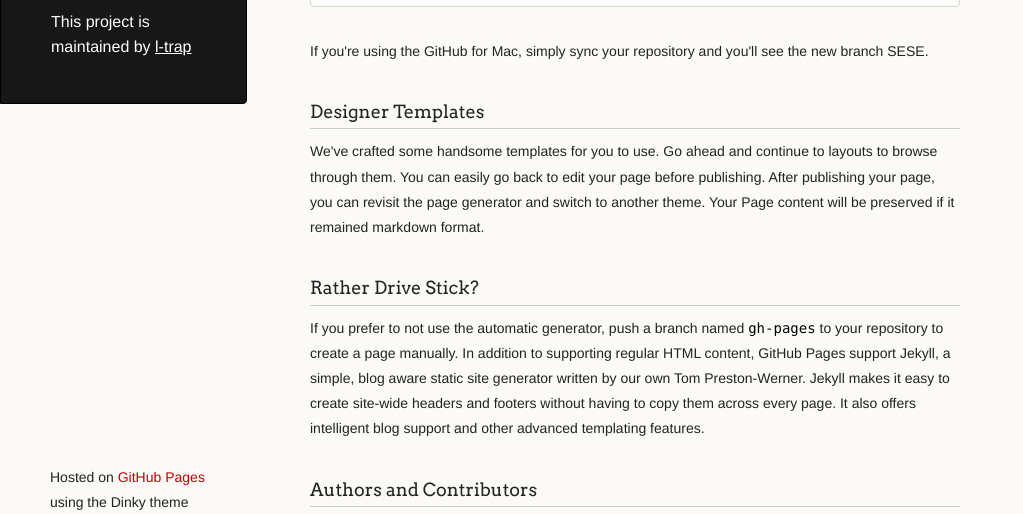
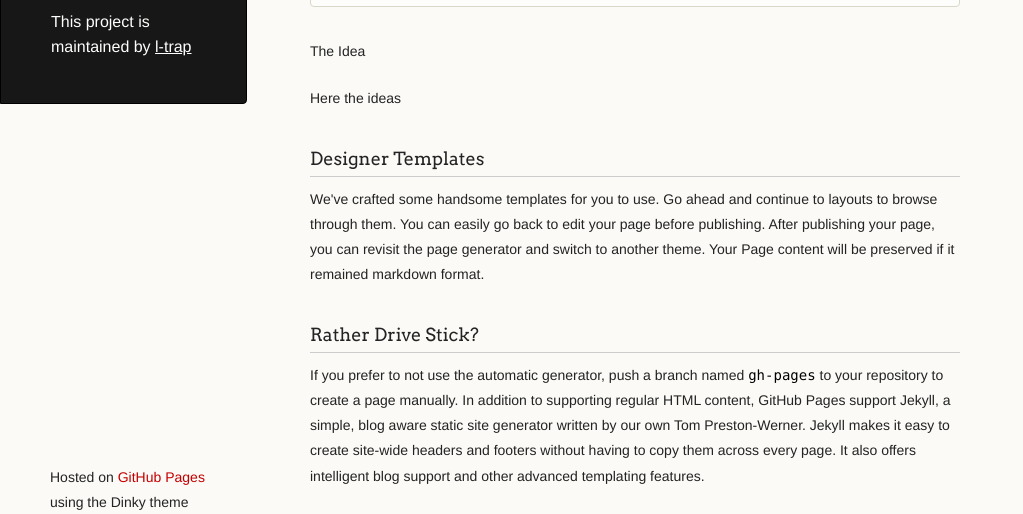
Before and after one commit to l-trap/l-trap.github.io, a plain HTML site: page index.html in a window 1280 px wide. Shown: the part 253-767 px from the top of the page, without its empty margins (0-1023 px from the left). Drawn offline with Linux system fonts and the light colour scheme.

Commit message:
new start6

```diff
--- a/index.html
+++ b/index.html
@@ -34,13 +34,14 @@
 
 <h2 class="header"> Served on several Mario Bellini's furnitures.</h2>
 
+
 <pre><code>$ cd your_repo_root/repo_name
 $ git fetch origin
 $ git checkout gh-pages
 </code></pre>
 
-<p>If you're using the GitHub for Mac, simply sync your repository and you'll see the new branch SESE.</p>
-
+<p>The Idea</p>
+Here the ideas
 <h3>
 <a name="designer-templates" class="anchor" href="#designer-templates"><span class="octicon octicon-link"></span></a>Designer Templates</h3>
 
```
